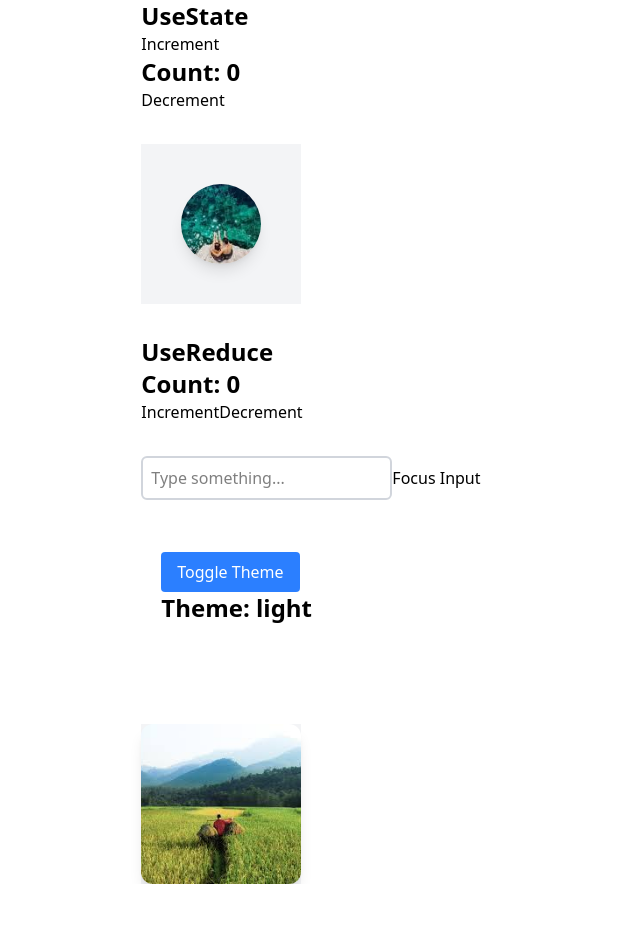
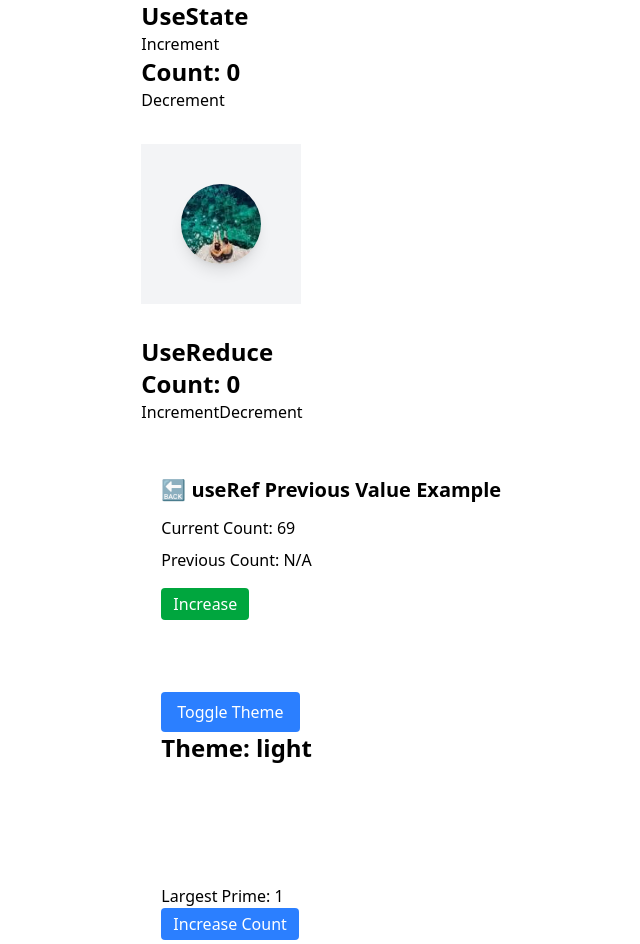
Before and after one commit to Amir00786/react-CRUD-axios, a React (Vite) app: page / in a window 1280 px wide. Shown: the top 944 px of the page, without its empty margins (72-712 px from the left). Before the commit the page ends 884 px from the top, so only its background shows below. Built offline with nearby package versions, Linux system fonts and the light colour scheme.

Commit message:
add-more-states

```diff
--- a/src/App.tsx
+++ b/src/App.tsx
@@ -2,9 +2,9 @@ import './App.css'
 import UseContext from './basic-hooks/usecontext'
 import UseEffect from './basic-hooks/useeffect'
 import UseReduce from './additional-hooks/usereduce'
-import UseRef from './additional-hooks/useref'
 import UseState from './basic-hooks/usestate'
 import UseMemo from './basic-hooks/usememo'
+import UseRefExample from './basic-hooks/useref'
 // import UseInsertionEffect from './externalstore-sync-hooks/useinsertioneffect'
 
 function App() {
@@ -15,7 +15,7 @@ function App() {
         <UseState />
         <UseEffect />
         <UseReduce />
-        <UseRef />
+        <UseRefExample />
         <UseContext />
         {/* <UseInsertionEffect /> */}
         <UseMemo />
--- a/src/additional-hooks/useref.tsx
+++ /dev/null
@@ -1,18 +0,0 @@
-import { useRef } from "react"
-
-export default function UseRef() {
-  const inputRef = useRef<HTMLInputElement>(null)
-
-  const focusInput = () => {
-    if (inputRef.current) {
-      inputRef.current.focus()
-    }
-  }
-
-  return (
-    <div>
-      <input type="text" ref={inputRef} placeholder="Type something..." className="border-2 border-gray-300 rounded-md p-2 focus:outline-none" />
-      <button onClick={focusInput}>Focus Input</button>
-    </div>
-  )
-}
--- a/src/basic-hooks/usememo.tsx
+++ b/src/basic-hooks/usememo.tsx
@@ -1,41 +1,116 @@
+// import { useState, useMemo } from "react";
+// import Image from "../../public/assets/1.jpg";
+
+// export default function UseMemo() {
+//   const [hovered, setHovered] = useState(false);
+
+//   // Simulated heavy calculation
+//   const filterStyle = useMemo(() => {
+//     console.log("Calculating image filter...");
+//     // Heavy calculation simulation
+//     let style = hovered
+//       ? "brightness(2.8) contrast(1.5)"
+//       : "brightness(1) contrast(1)";
+//     return style;
+//   }, [hovered]); // sirf hovered state change hone par calculation chalegi
+
+//   return (
+//     <div className="flex justify-center items-center w-40 h-40 bg-gray-100">
+//       <div
+//         className="w-40 h-40 overflow-hidden rounded-xl shadow-lg cursor-pointer"
+//         onMouseEnter={() => setHovered(true)}
+//         onMouseLeave={() => setHovered(false)}
+//       >
+//         <img
+//           src={Image}
+//           alt="Example"
+//           className="w-full h-full object-cover transition-all duration-500"
+//           style={{ filter: filterStyle }}
+//         />
+//       </div>
+//     </div>
+//   );
+// }
+
+// import { useState, useMemo } from "react";
+
+// export default function UseMemo() {
+//   const [count, setCount] = useState(0);
+//   const [other, setOther] = useState(0);
+
+//   // Heavy calculation
+//   const doubleCount = useMemo(() => {
+//     console.log("Calculating doubleCount...");
+//     return count * 2;
+//   }, [count]); // sirf count change hone par calculation chalegi
+
+//   return (
+//     <div className="p-5">
+//       <h2>Double Count: {doubleCount}</h2>
+//       <button onClick={() => setCount(count + 1)} className="mr-2 px-3 py-1 bg-blue-500 text-white rounded">
+//         Increase Count
+//       </button>
+//       <p>Count: {count}</p>
+//       <button onClick={() => setOther(other + 1)} className="px-3 py-1 bg-gray-500 text-white rounded">
+//         Increase Other
+//       </button>
+//       <p>Other: {other}</p>
+//     </div>
+//   );
+// }
+
+
+import { useState, useMemo } from "react";
+
+export default function UseMemo() {
+    const [count, setCount] = useState(0);
+    const [other, setOther] = useState(0);
+
+    // Heavy Calculation Example: Find largest prime less than count * 10000
+    const largestPrime = useMemo(() => {
+        console.log("🔄 Heavy calculation running...");
+        let num = count * 10000;
+        while (num > 1) {
+            if (isPrime(num)) return num;
+            num--;
+        }
+        return 1;
+    }, [count]); // Sirf count change hone par chalegi
+
+    function isPrime(n: number) {
+        for (let i = 2; i <= Math.sqrt(n); i++) {
+            if (n % i === 0) return false;
+        }
+        return n > 1;
+    }
+
+    return (
+        <div className="p-5">
+            <h2>Largest Prime: {largestPrime}</h2>
+            <button
+                onClick={() => setCount(count + 1)}
+                className="mr-2 px-3 py-1 bg-blue-500 text-white rounded"
+            >
+                Increase Count
+            </button>
+            <p>Count: {count}</p>
+            <button
+                onClick={() => setOther(other + 1)}
+                className="px-3 py-1 bg-gray-500 text-white rounded"
+            >
+                Increase Other
+            </button>
+            <p>Other: {other}</p>
+        </div>
+    );
+}
+
+
+
+
 // useMemo React ka ek hook hai jo expensive calculations ko optimize karne ke liye use hota hai.
 
 // Socho tumhare component me koi function hai jo heavy calculation karta hai, jaise bohot bada array loop karna ya complex math operation.
 // React normally har render me ye function dobara chalata hai, chahe value change na hui ho.
 
 // useMemo ye ensure karta hai ke calculation sirf tab chale jab dependency change ho, warna pehle ka result yaad rakhta hai (memoize karta hai).
-
-
-import { useState, useMemo } from "react";
-import Image from "../../public/assets/1.jpg";
-
-export default function UseMemo() {
-  const [hovered, setHovered] = useState(false);
-
-  // Simulated heavy calculation
-  const filterStyle = useMemo(() => {
-    console.log("Calculating image filter...");
-    // Heavy calculation simulation
-    let style = hovered
-      ? "brightness(1.2) contrast(1.5)"
-      : "brightness(1) contrast(1)";
-    return style;
-  }, [hovered]); // sirf hovered state change hone par calculation chalegi
-
-  return (
-    <div className="flex justify-center items-center w-40 h-40 bg-gray-100">
-      <div
-        className="w-40 h-40 overflow-hidden rounded-xl shadow-lg cursor-pointer"
-        onMouseEnter={() => setHovered(true)}
-        onMouseLeave={() => setHovered(false)}
-      >
-        <img
-          src={Image}
-          alt="Example"
-          className="w-full h-full object-cover transition-all duration-500"
-          style={{ filter: filterStyle }}
-        />
-      </div>
-    </div>
-  );
-}
--- /dev/null
+++ b/src/basic-hooks/useref.tsx
@@ -0,0 +1,80 @@
+// import { useRef } from "react";
+
+// export default function UseRefExample() {
+//   const inputRef = useRef<HTMLInputElement>(null); // Reference bana liya
+
+//   const handleFocus = () => {
+//     if (inputRef.current) {
+//       inputRef.current.focus(); // Direct DOM access -> focus input
+//     }
+//   };
+
+//   return (
+//     <div className="p-5">
+//       <h2 className="text-xl font-bold mb-3">🎯 useRef Example</h2>
+
+//       <input
+//         ref={inputRef}
+//         type="text"
+//         placeholder="Type something..."
+//         className="border px-3 py-1 rounded mr-2"
+//       />
+
+//       <button
+//         onClick={handleFocus}
+//         className="px-3 py-1 bg-blue-500 text-white rounded"
+//       >
+//         Focus Input
+//       </button>
+//     </div>
+//   );
+// }
+
+import { useState, useEffect, useRef } from "react";
+
+export default function UseRefPreviousValue() {
+  const [count, setCount] = useState(69);
+  const prevCountRef = useRef<number | null>(null); // Ref banaya
+
+  // Har render pe current count ko ref me save kar dena
+  useEffect(() => {
+    prevCountRef.current = count;
+  }, [count]);
+
+  return (
+    <div className="p-5">
+      <h2 className="text-xl font-bold mb-3">🔙 useRef Previous Value Example</h2>
+
+      <p className="mb-2">Current Count: {count}</p>
+      <p className="mb-4">
+        Previous Count: {prevCountRef.current !== null ? prevCountRef.current : "N/A"}
+      </p>
+
+      <button
+        onClick={() => setCount(count + 1)}
+        className="px-3 py-1 bg-green-600 text-white rounded"
+      >
+        Increase
+      </button>
+    </div>
+  );
+}
+
+
+//👉 Flow:
+// useRef ek reference object return karta hai ({ current: ... }).
+// Humne inputRef ko <input> ke ref prop me diya → iska matlab inputRef.current us input ka direct DOM element hoga.
+// Jab button click hota hai → inputRef.current.focus() call hoti hai → input me cursor chala jata hai automatically.
+
+// Perfect 👌 ab mai aapko useRef ka dusra example deta hoon jisme hum previous value track karenge.
+// useRef ka ek bada use-case ye hota hai ke ye value ko re-render ke baad bhi hold karke rakhta hai bina component ko dobara render kiye.
+
+//🔑 Difference between re-render aur reload
+
+// Re-render 👉 React apne component ko dobara render karta hai jab state/props change hote hain.
+
+// Is waqt useRef ki value wipe nahi hoti, ye wahi rehti hai.
+
+// Reload (page refresh) 👉 Jab aap browser ka page reload karte ho to poora React app dobara start hota hai.
+
+// Matlab saara memory, state, ref reset ho jaata hai (kyunki component dubara se scratch se mount hota hai).
```
